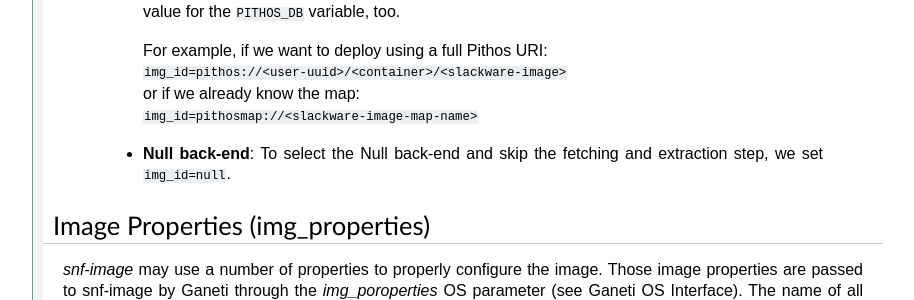
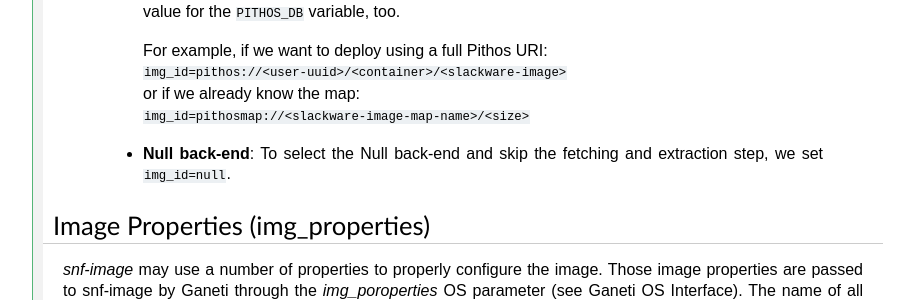
Before and after one commit to grnet/snf-image, a Sphinx documentation site: the page built from docs/interface.rst, in a window 1280 px wide and 900 px high, scrolled down 936 px. Shown: the part 150-450 px from the top of the window, without its empty margins (187-1101 px from the left). Built offline with Sphinx 7.4.7, drawn with Linux system fonts in a browser that asks for light colours; some of the changed lines change nothing that is shown.

Commit message:
Fix a small error in an img_id example in the docs
The pithosmap URI needs an image size in the end

```diff
--- a/docs/interface.rst
+++ b/docs/interface.rst
@@ -75,7 +75,7 @@ to be used. If no prefix is used, it defaults to the local back-end:
   | For example, if we want to deploy using a full Pithos URI:
   | ``img_id=pithos://<user-uuid>/<container>/<slackware-image>``
   | or if we already know the map:
-  | ``img_id=pithosmap://<slackware-image-map-name>``
+  | ``img_id=pithosmap://<slackware-image-map-name>/<size>``
 
  * **Null back-end**:
    To select the Null back-end and skip the fetching and extraction step, we set
```
